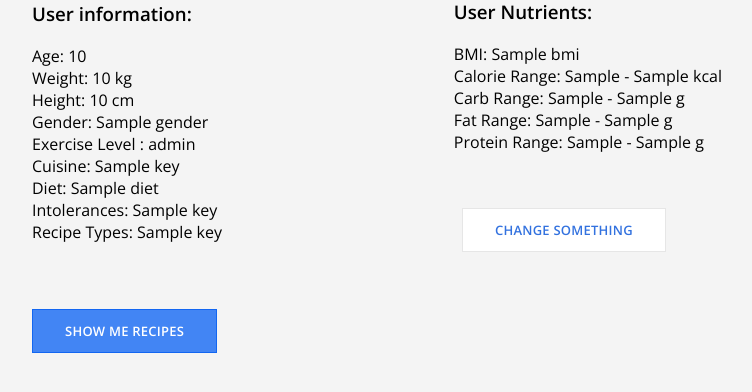
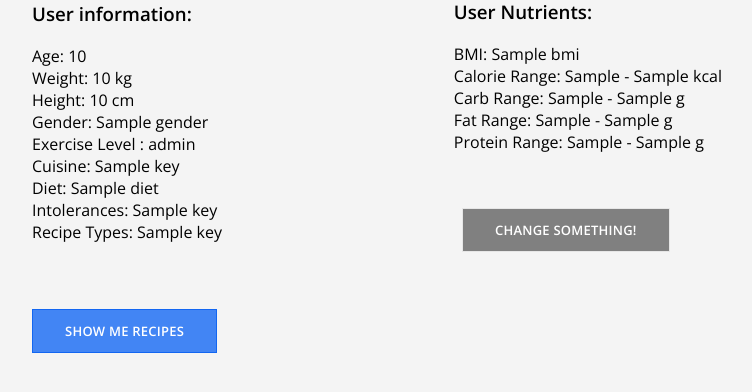
Before and after one commit to diet-optimizer/diet-optimizer, a Flask app: template diet_optimizer/templates/basicresults.html in a window 1280 px wide. Shown: the part 168-560 px from the top of the page, without its empty margins (183-935 px from the left). Run offline with Flask 2, Linux system fonts and the light colour scheme; the template is opened without the code that fills it: most values are stand-ins (such as "Sample title", 1, 10 or a date in 2020); some libraries are stand-ins or nearby versions.

Commit message:
changed the design of change sth button

```diff
--- a/diet_optimizer/static/css/main.css
+++ b/diet_optimizer/static/css/main.css
@@ -371,9 +371,9 @@ div#user_nutrients_br{
 
 /*added for change sth button*/
 a#change-btn {
-  background: #ffffff;
+  background: gray;
   border: 1px solid #e6e6e6;
-  color: #3372df;
+  color: #ffffff;
   font-family: 'Open Sans', sans-serif;
   font-size: 13px;
   font-weight: 600;
--- a/diet_optimizer/templates/basicresults.html
+++ b/diet_optimizer/templates/basicresults.html
@@ -59,7 +59,7 @@
 		  </div>
 
 		  <br>
-		  <a id='change-btn' href="newform">Change Something</a>
+		  <a id='change-btn' href="newform">Change Something!</a>
 		  <br>
 
 		  <div id="user_nutrients_br">
```
